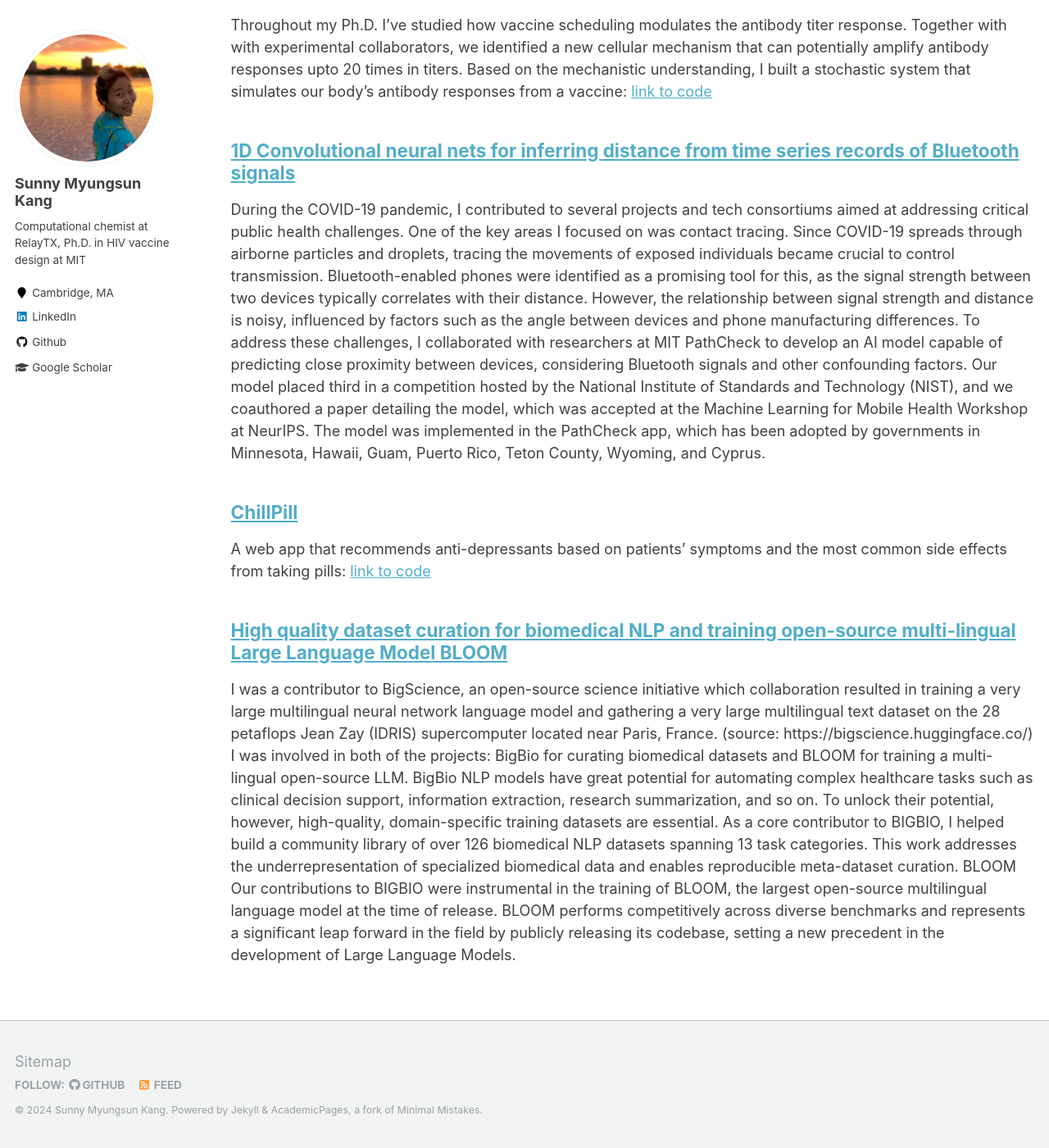
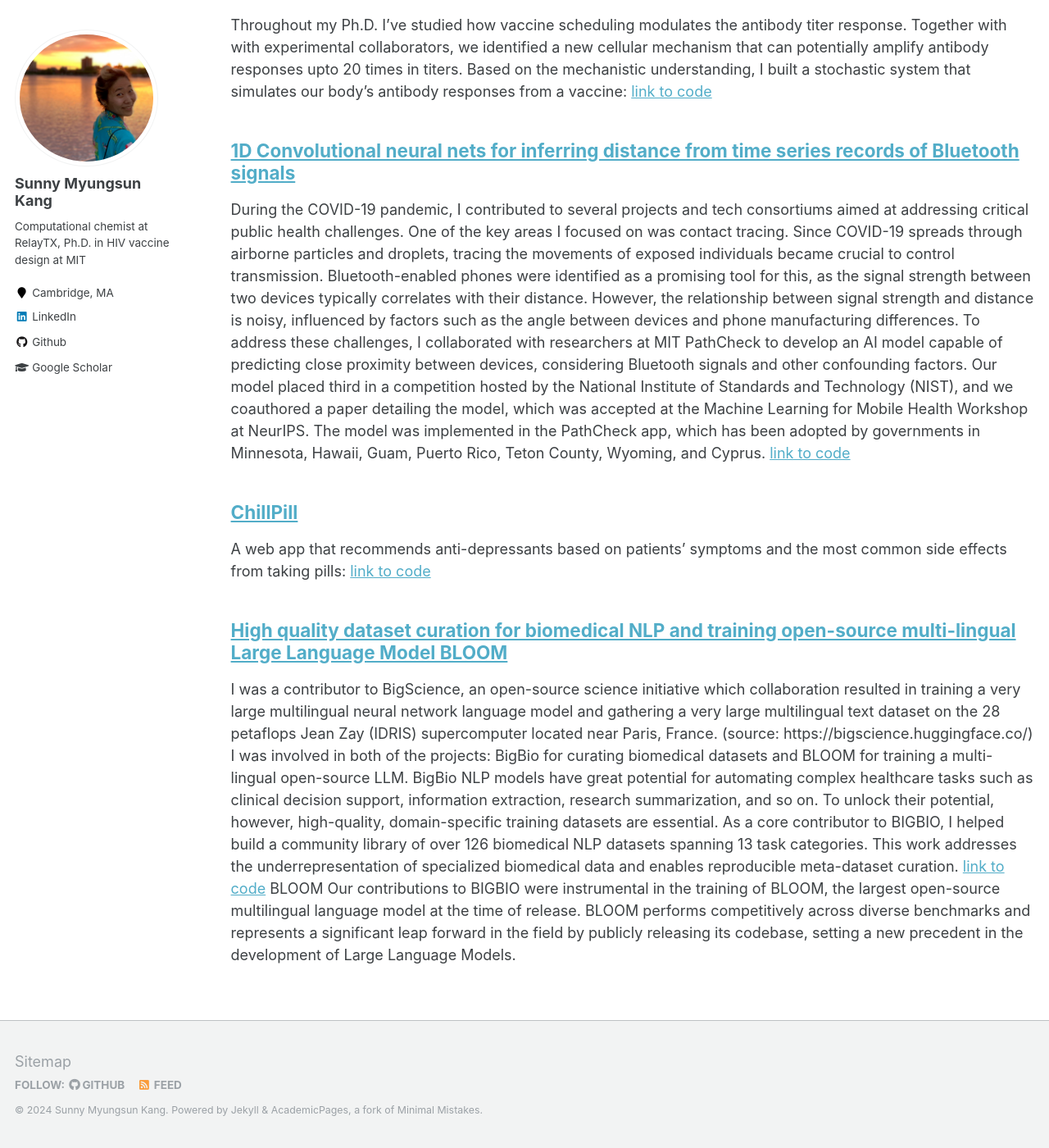
Before and after one commit to sunnnymskang/sunnnymskang.github.io, a Jekyll site: the page built from _pages/portfolio.html, in a window 1280 px wide and 1400 px high, scrolled down 246 px. Shown: the whole window at 82% size. Built offline with Jekyll 4.4.1, drawn with Linux system fonts in a browser that asks for light colours.

Commit message:
11122024 add link to code

```diff
--- a/_portfolio/portfolio-2.md
+++ b/_portfolio/portfolio-2.md
@@ -11,7 +11,7 @@ researchers at MIT PathCheck to develop an AI model capable of predicting close
 Bluetooth signals and other confounding factors. Our model placed third in a competition hosted by the National Institute
 of Standards and Technology (NIST), and we coauthored a paper detailing the model, which was accepted at the Machine
 Learning for Mobile Health Workshop at NeurIPS. The model was implemented in the PathCheck app, which has been adopted
-by governments in Minnesota, Hawaii, Guam, Puerto Rico, Teton County, Wyoming, and Cyprus.
+by governments in Minnesota, Hawaii, Guam, Puerto Rico, Teton County, Wyoming, and Cyprus. [link to code](https://github.com/sunnnymskang/NIST_BLE_challenge)
 "
 collection: portfolio
 ---
--- a/_portfolio/portfolio-4.md
+++ b/_portfolio/portfolio-4.md
@@ -6,7 +6,7 @@ I was involved in both of the projects: BigBio for curating biomedical datasets
 BigBio
 NLP models have great potential for automating complex healthcare tasks such as clinical decision support, information extraction, research summarization, and so on.
 To unlock their potential, however, high-quality, domain-specific training datasets are essential. As a core contributor to BIGBIO, I helped build a community library of over 126 biomedical NLP datasets spanning 13 task categories.
-This work addresses the underrepresentation of specialized biomedical data and enables reproducible meta-dataset curation.
+This work addresses the underrepresentation of specialized biomedical data and enables reproducible meta-dataset curation. [link to code](https://github.com/bigscience-workshop/biomedical)
 
 BLOOM
 Our contributions to BIGBIO were instrumental in the training of BLOOM, the largest open-source multilingual language model at the time of release.
```
